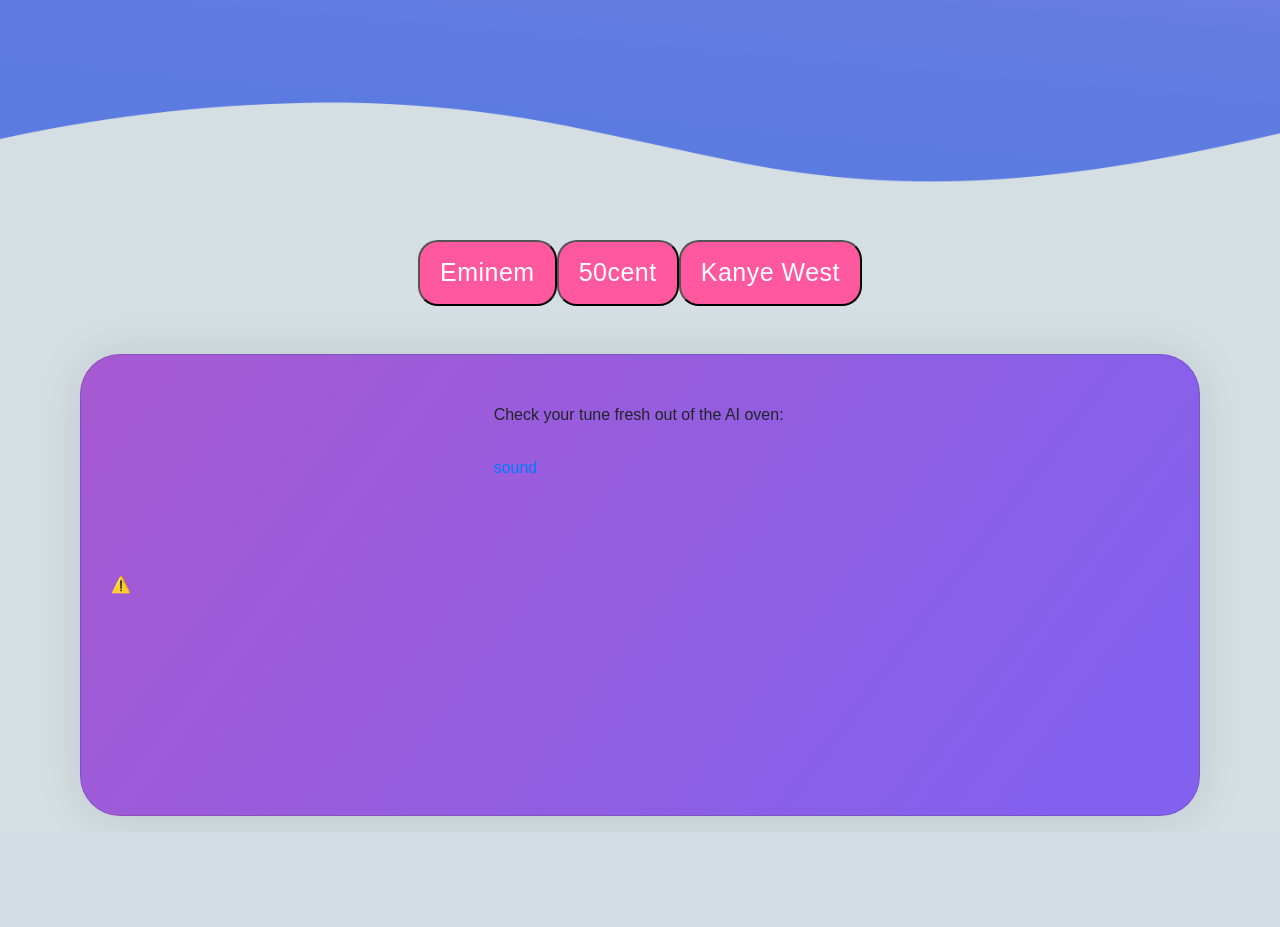
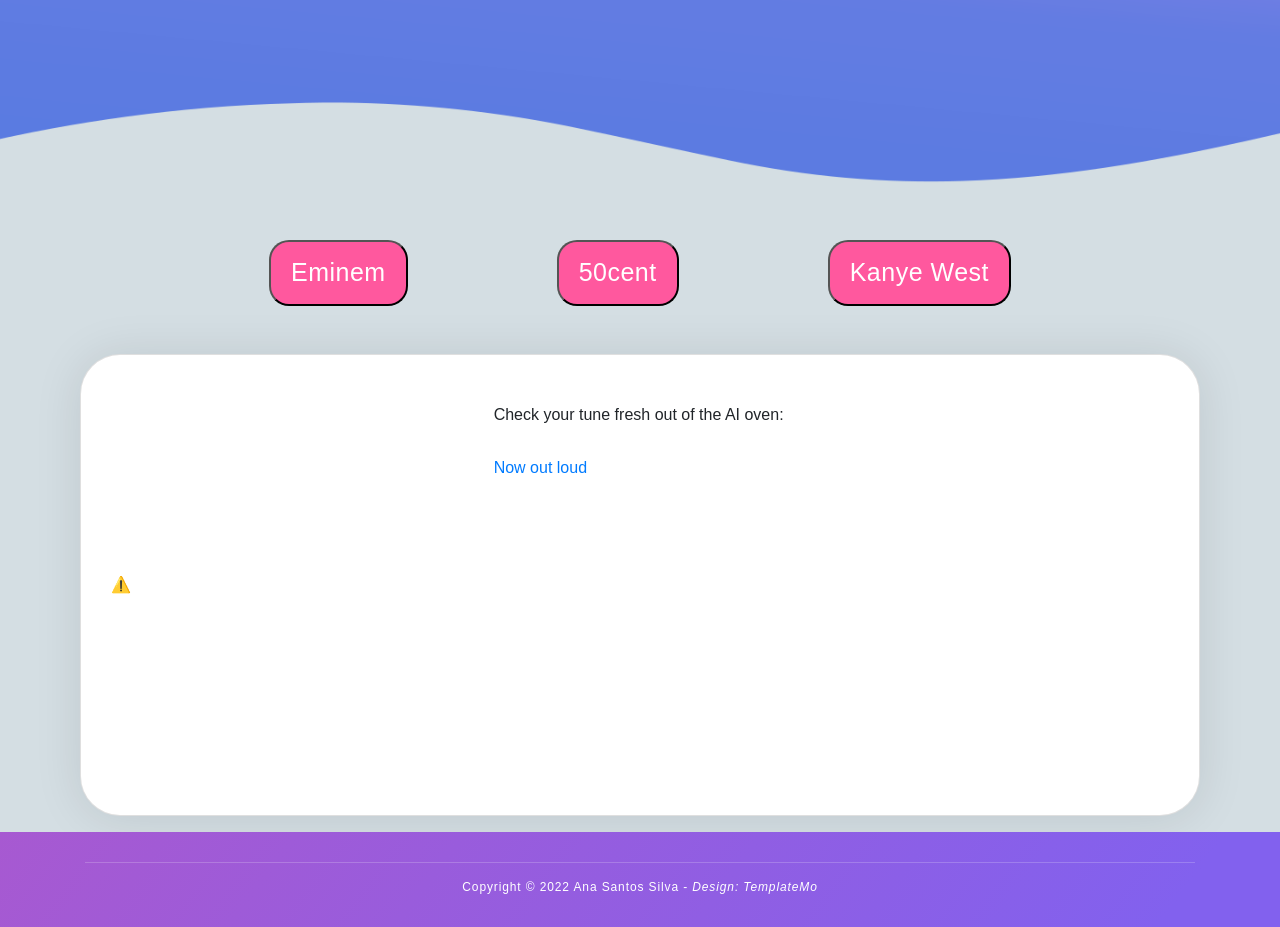
Before and after one commit to silvaaps06/Text_Generator, a Flask app: page /rap in a window 1280 px wide. Shown: the part 760-1687 px from the top of the page. Before the commit the page ends 1576 px from the top, so only its background shows below. Run offline with Flask 2, Linux system fonts and the light colour scheme; some libraries are stand-ins or nearby versions.

Commit message:
before finalising the css

```diff
--- a/HTML/app.py
+++ b/HTML/app.py
@@ -70,8 +70,6 @@
 
 @app.route("/sound")
 def sound():
-    """multiple actions at the same time
-    background sound and speech to text """
     multiple_cool(user_choice, button_choice, x)
     return (''), 204
 
--- a/HTML/static/styles/style.css
+++ b/HTML/static/styles/style.css
@@ -63,7 +63,9 @@
   position: relative;
   display: flex;
   flex-direction: row;
-  justify-content: center;
+  justify-content: space-evenly;
+  margin-left: 120px;
+  margin-right: 120px;
 }
 
 .inputs {
@@ -246,7 +248,8 @@
 .card {
   cursor: pointer;
   display: block;
-  background: linear-gradient(127deg, #a759d1 0%, #8261ee 91%);
+  background: #ffffff;
+  /* linear-gradient(127deg, #a759d1 30%, #8261ee 91%); */
   box-shadow: 0 2px 48px 0 rgba(0, 0, 0, 0.10);
   -webkit-border-radius: 40px;
   -moz-border-radius: 40px;
@@ -266,6 +269,11 @@
 
 .mb-3{
   margin-bottom:30rem
+}
+
+.col-md-8 {
+  background: #ffffff;
+
 }
 
 /*
@@ -314,7 +322,7 @@
 .features-small-item .features-title {
   font-weight: 500;
   font-size: 18px;
-  color: #1e1e1e;
+  color: #0e0d0d;
   letter-spacing: 0.7px;
   margin-bottom: 15px;
   position: relative;
@@ -444,53 +452,21 @@
   position:relative;
   left:0px;
   bottom:0px;
-  height:250px;
+  height:50;
   width:100%;
-  padding-top: 30px;
+  padding-top: 0px;
   clear: both;
   background-image: linear-gradient(127deg, #a759d1 0%, #8261ee 91%);
   margin-bottom: 0px;
-}
-
-
-footer .social {
-  overflow: hidden;
-  margin-top: 50px;
-  text-align: center;
-}
-
-footer .social li {
-  margin: 0px 10px;
-  display: inline-block;
-}
-
-footer .social li a {
-  color: #9d5bd9;
-  text-align: center;
-  background-color: #fff;
-  width: 36px;
-  height: 36px;
-  line-height: 36px;
-  border-radius: 50%;
-  display: inline-block;
-  font-size: 16px;
-  -webkit-transition: all 0.3s ease 0s;
-  -moz-transition: all 0.3s ease 0s;
-  -o-transition: all 0.3s ease 0s;
-  transition: all 0.3s ease 0s;
-}
-
-footer .social li a:hover {
-  background-color: #ff589e;
-  color: #fff;
+  flex-direction: row
 }
 
 footer .copyright {
   text-align: center;
   border-top: 1px solid rgba(250,250,250,0.2);
   margin-top: 30px;
-  padding-top: 30px;
-  padding-bottom: 30px;
+  padding-top: 15px;
+  padding-bottom: 15px;
   font-weight: 400;
   font-size: 12px;
   color: #fff;
--- a/HTML/templates/base.html
+++ b/HTML/templates/base.html
@@ -31,23 +31,15 @@
     {% block content %}
     {% endblock %}
 
-    <!-- <footer>
+    <footer>
         <div class="container">
-            <div class="row">
-                <div class="col-lg-12 col-md-12 col-sm-12">
-                    <ul class="social">
-                        <li><a href="https://github.com/silvaaps06">GitHub<i class="fa fa-github"></i></a></li>
-                        <li><a href="https://www.linkedin.com/in/anapssilva/">LinkedIn<i class="fa fa-linkedin"></i></a></li>
-                    </ul>
-                </div>
-            </div>
             <div class="row">
                 <div class="col-lg-12">
                     <p class="copyright">Copyright © 2022 Ana Santos Silva - <i>Design: TemplateMo</i></p>
                 </div>
             </div>
         </div>
-    </footer> -->
+    </footer>
 
 
     <script src="https://code.jquery.com/jquery-3.3.1.slim.min.js"
--- a/HTML/templates/poems.html
+++ b/HTML/templates/poems.html
@@ -47,7 +47,7 @@
                 <h6 class="card-title">Check your poem fresh out of the AI oven:</h6>
                 <p class="card-text"><pre>{{result}}</pre></p>
 
-                <a href="{{url_for('sound')}}">sound</a>
+                <a href="{{url_for('sound')}}" class="features-title" >Now out loud</a>
                 <script src="//ajax.googleapis.com/ajax/libs/jquery/1.9.1/jquery.min.js"></script>
                 <script type=text/javascript>
                         $(function() {
--- a/HTML/templates/politic-speech.html
+++ b/HTML/templates/politic-speech.html
@@ -48,7 +48,7 @@
                 <h6 class="card-title">Check your speech fresh out of the AI oven:</h6>
                 <p class="card-text"><pre>{{result}}</pre></p>
 
-                <a href="{{url_for('sound')}}">sound</a>
+                <a href="{{url_for('sound')}}" class="features-title" >Now out loud</a>
                 <script src="//ajax.googleapis.com/ajax/libs/jquery/1.9.1/jquery.min.js"></script>
                 <script type=text/javascript>
                         $(function() {
--- a/HTML/templates/rap.html
+++ b/HTML/templates/rap.html
@@ -25,7 +25,7 @@
 
 
 <section class="section padding-top-70 padding-bottom-0" id="features">
-    <div class="button_container" style="margin-top:40px">
+    <div class="button_container" style="margin-top:40px; font-size: 15px;">
 
                     <button class="main-button-slider" type="submit" name="clicked_btn1" value="Eminem">Eminem</button>
                     <button class="main-button-slider" type="submit" name="clicked_btn1" value="50cent">50cent</button>
@@ -46,7 +46,7 @@
                 <h6 class="card-title">Check your tune fresh out of the AI oven:</h6>
                 <p class="card-text"><pre>{{result}}</pre></p>
 
-                <a href="{{url_for('sound')}}">sound</a>
+                <a href="{{url_for('sound')}}" class="features-title" >Now out loud</a>
                 <script src="//ajax.googleapis.com/ajax/libs/jquery/1.9.1/jquery.min.js"></script>
                 <script type=text/javascript>
                         $(function() {
```
Also changed, not shown: HTML/static/images/github.png (added).
